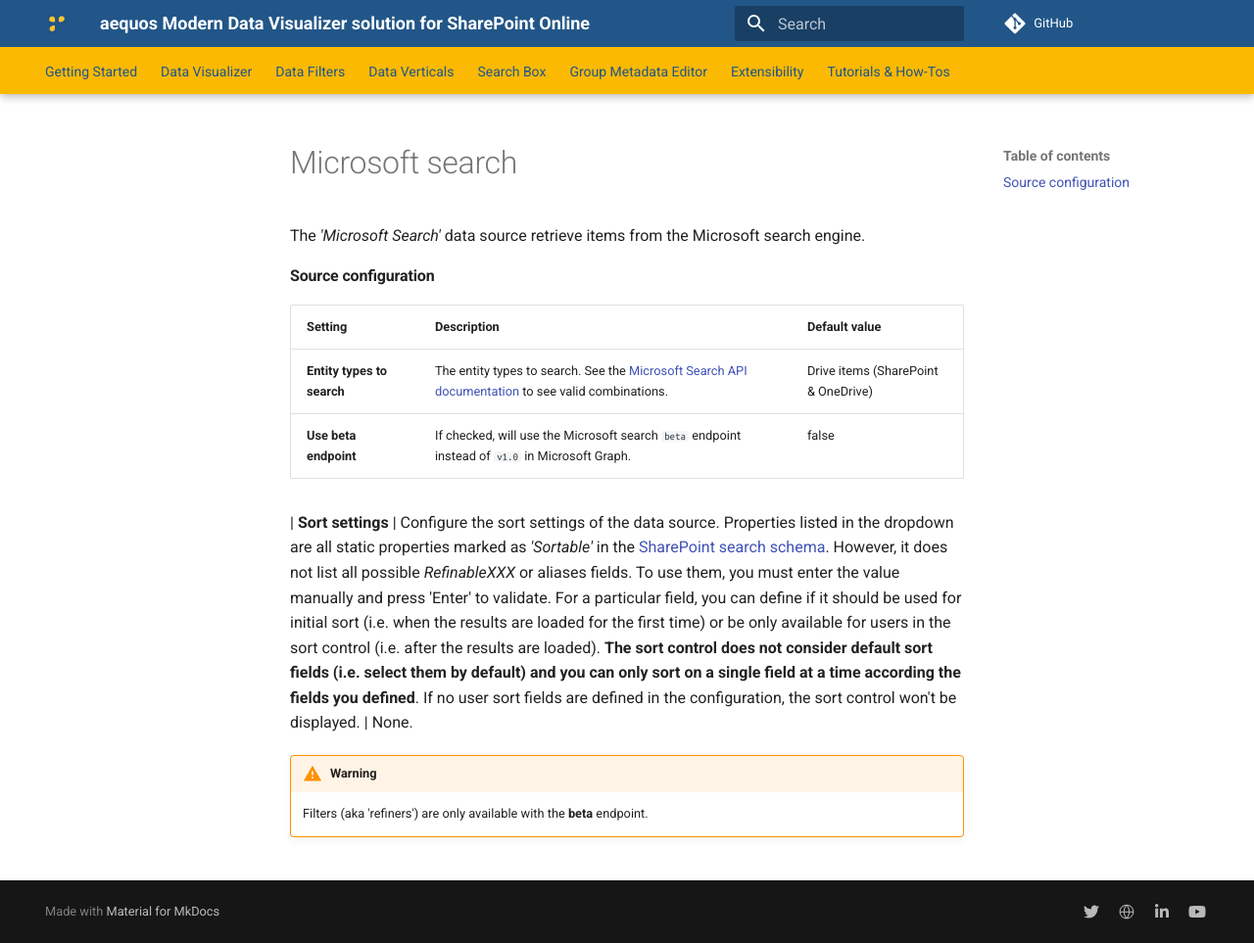
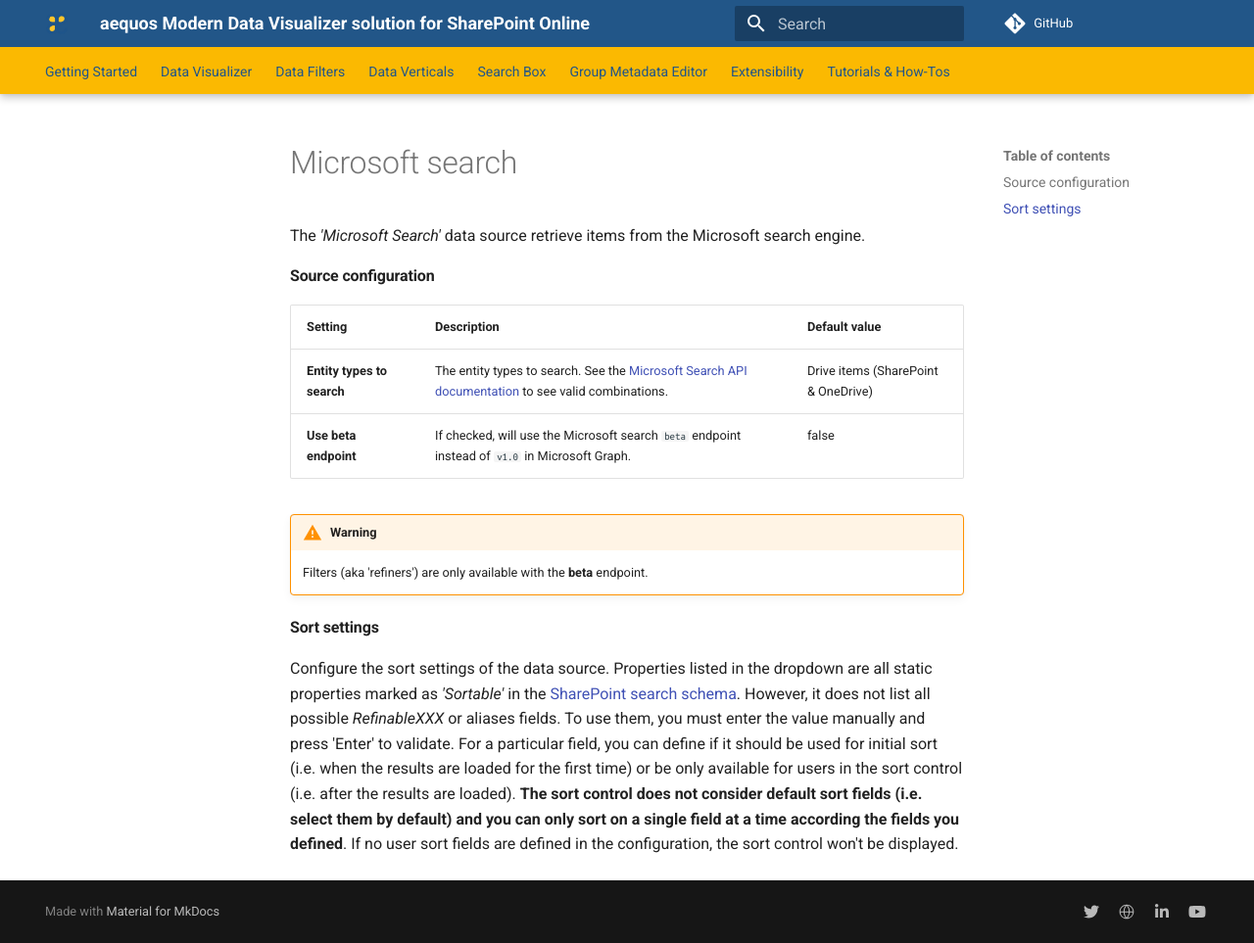
Before and after one commit to aequos-solutions/modern-data-visualizer, an MkDocs documentation site: the page built from docs/usage/data-visualizer/data-sources/microsoft-search.md, in a window 1280 px wide and 963 px high. Shown: the whole window at 98% size. Built offline with MkDocs 1.6.1 and Material for MkDocs 9.7.7, drawn with Linux system fonts in a browser that asks for light colours; comment, search, counter and statistics services are not loaded.

Commit message:
UI specific changes

```diff
--- a/docs/usage/data-visualizer/data-sources/microsoft-search.md
+++ b/docs/usage/data-visualizer/data-sources/microsoft-search.md
@@ -8,6 +8,8 @@ The _'Microsoft Search'_ data source retrieve items from the Microsoft search en
 | **Entity types to search** | The entity types to search. See the [Microsoft Search API documentation](https://docs.microsoft.com/en-us/graph/api/resources/search-api-overview?view=graph-rest-beta) to see valid combinations. | Drive items (SharePoint & OneDrive)
 | **Use beta endpoint** | If checked, will use the Microsoft search `beta` endpoint instead of `v1.0` in Microsoft Graph. | false
 <!-- | **Sort order** | The initial sort order for the results. Sorting is supported only for SharePoint and OneDrive items. The property to be sorted on should be Sortable in the search schema. | ascending -->
-| **Sort settings** | Configure the sort settings of the data source. Properties listed in the dropdown are all static properties marked as _'Sortable'_ in the [SharePoint search schema](https://docs.microsoft.com/sharepoint/technical-reference/). However, it does not list all possible _RefinableXXX_ or aliases fields. To use them, you must enter the value manually and press 'Enter' to validate. For a particular field, you can define if it should be used for initial sort (i.e. when the results are loaded for the first time) or be only available for users in the sort control (i.e. after the results are loaded). **The sort control does not consider default sort fields (i.e. select them by default) and you can only sort on a single field at a time according the fields you defined**. If no user sort fields are defined in the configuration, the sort control won't be displayed.  | None.
 !!! warning
     Filters (aka 'refiners') are only available with the **beta** endpoint.
+
+#### Sort settings
+Configure the sort settings of the data source. Properties listed in the dropdown are all static properties marked as _'Sortable'_ in the [SharePoint search schema](https://docs.microsoft.com/sharepoint/technical-reference/). However, it does not list all possible _RefinableXXX_ or aliases fields. To use them, you must enter the value manually and press 'Enter' to validate. For a particular field, you can define if it should be used for initial sort (i.e. when the results are loaded for the first time) or be only available for users in the sort control (i.e. after the results are loaded). **The sort control does not consider default sort fields (i.e. select them by default) and you can only sort on a single field at a time according the fields you defined**. If no user sort fields are defined in the configuration, the sort control won't be displayed.
```
Also changed, not shown: docs/usage/data-visualizer/data-sources/odata.md (+3 -1 lines), docs/usage/data-visualizer/data-sources/sharepoint-caml.md (+0 -1 lines), docs/usage/data-visualizer/data-sources/static-data.md (+2 -1 lines).
